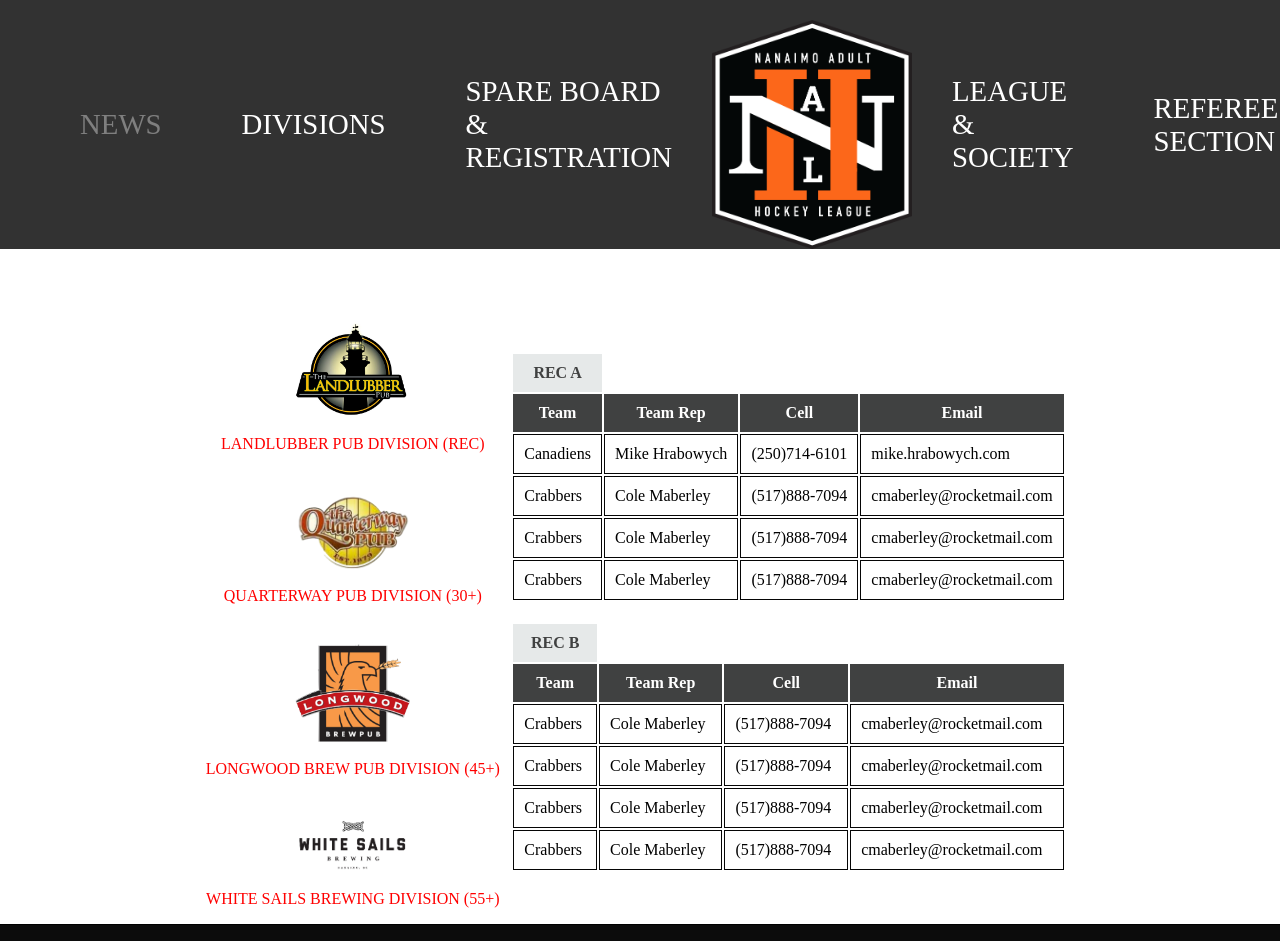
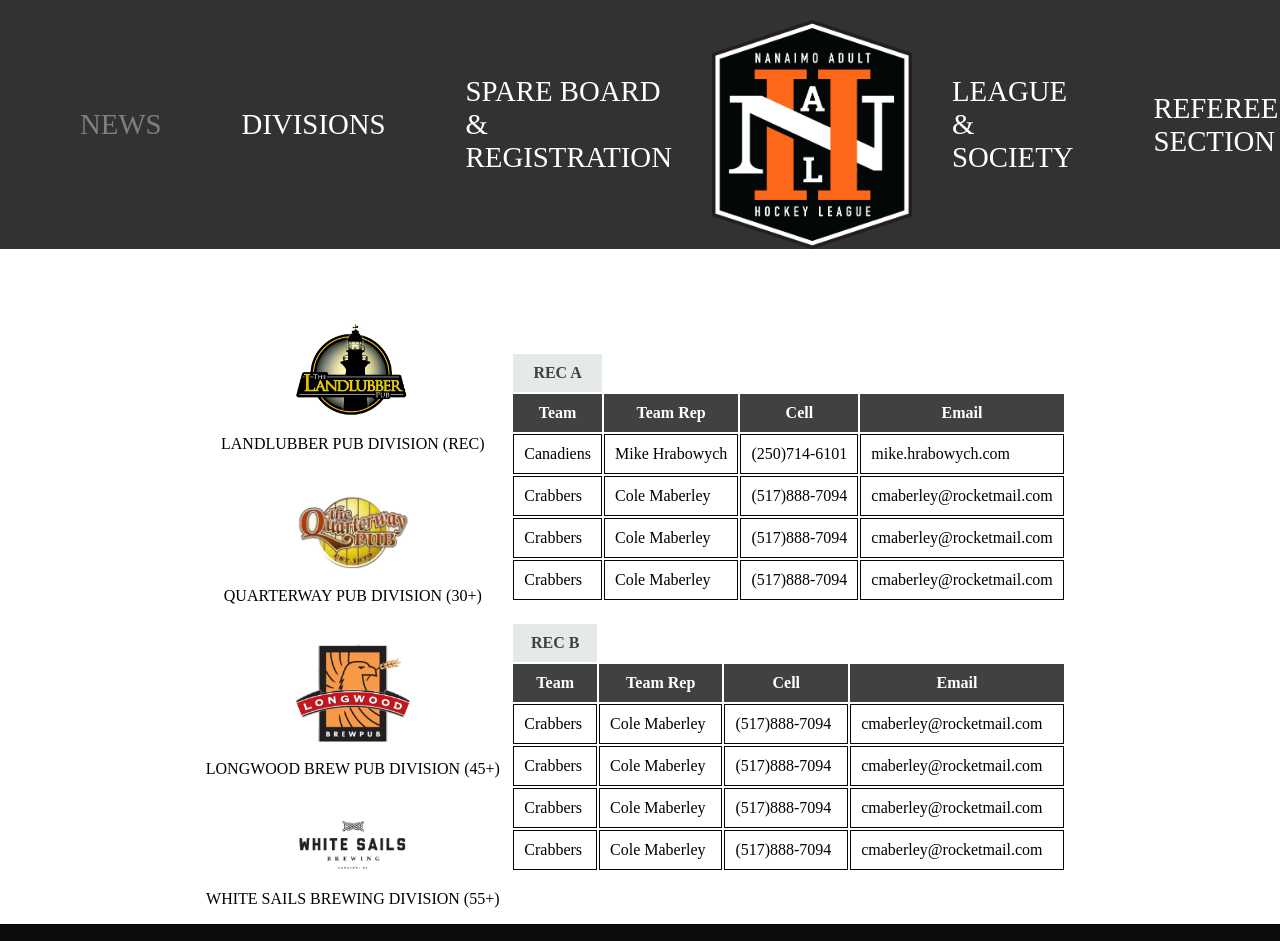
Before and after one commit to T-Pirozzini/Sports-Dashboard, a React (Create React App) app: page /divisions in a window 1280 px wide. Shown: the top 941 px of the page. Built offline with nearby package versions, Linux system fonts and the light colour scheme; a web font is replaced by a local one.

Commit message:
add toggle onClick

```diff
--- a/src/pages/Divisions.jsx
+++ b/src/pages/Divisions.jsx
@@ -11,29 +11,25 @@
 import './Divisions.css'
 
 export default function Divisions() {
-  const [selected, setSelected] = useState(false)
 
-  const markSelected = () => {
-      setSelected(current => !current)
-  }
 
   return (
     <div>
       <div className="container-main" >
         <div className="division-container" >
-          <div className={selected ? 'selected' : 'unselected'} onClick={markSelected}>
+          <div onClick={(e) => e.target.classList.toggle('selected')} >
             <img src={landlubber}></img>
             <p>LANDLUBBER PUB DIVISION (REC)</p>
           </div>
-          <div className={selected ? 'selected' : 'unselected'} onClick={markSelected}>
+         <div className='quarterway' onClick={(e) => e.target.classList.toggle('selected')}>
             <img src={quarterway}></img>
             <p>QUARTERWAY PUB DIVISION (30+)</p>
           </div>
-          <div className={selected ? 'selected' : 'unselected'} onClick={markSelected}>
+          <div className='longwood' onClick={(e) => e.target.classList.toggle('selected')}>
             <img src={longwood}></img>
             <p>LONGWOOD BREW PUB DIVISION (45+)</p>
           </div>
-          <div className={selected ? 'selected' : 'unselected'} onClick={markSelected}>
+          <div className='white-sails' onClick={(e) => e.target.classList.toggle('selected')}>
             <img src={white_sails}></img>
             <p>WHITE SAILS BREWING DIVISION (55+)</p>
           </div>
```
